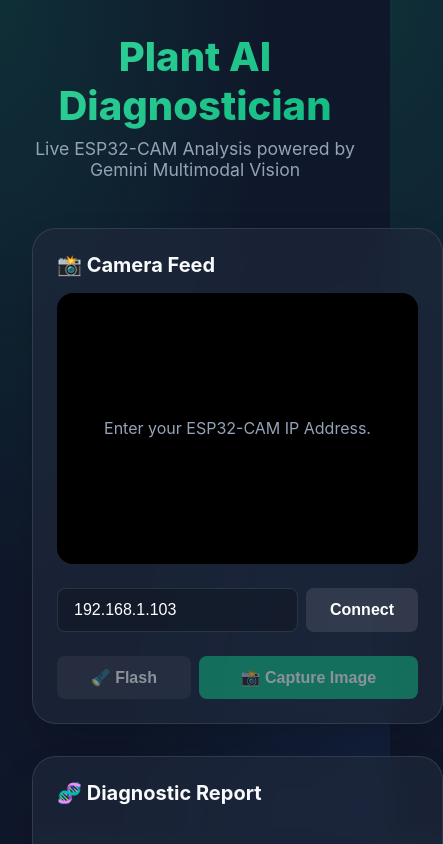
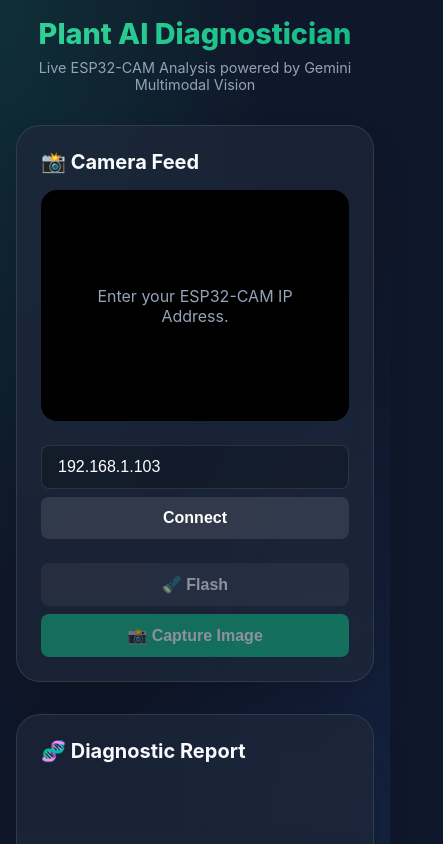
Before and after one commit to sarveshmule1504/Plant-Disease-ESP32, a React app in the folder frontend/: page / in a window 390 px wide. Shown: the top 844 px of the page, 443 px wide, since content can reach past the window. Built offline with nearby package versions, Linux system fonts and the light colour scheme; the HTML template or start-up script is replaced by a standard one.

Commit message:
Make frontend fully responsive for mobile devices

```diff
--- a/frontend/src/index.css
+++ b/frontend/src/index.css
@@ -61,6 +61,52 @@
 @media (max-width: 900px) {
   .dashboard {
     grid-template-columns: 1fr;
+  }
+}
+
+@media (max-width: 600px) {
+  .app-container {
+    padding: 1rem;
+  }
+
+  header {
+    margin-bottom: 2rem;
+  }
+
+  header h1 {
+    font-size: 1.8rem;
+  }
+
+  header p {
+    font-size: 0.9rem;
+  }
+
+  .card {
+    padding: 1rem;
+    border-radius: 1rem;
+  }
+
+  .btn {
+    padding: 0.6rem 1rem;
+    font-size: 0.95rem;
+  }
+
+  .input-group {
+    flex-direction: column;
+  }
+
+  .control-row {
+    flex-direction: column;
+    align-items: flex-start;
+    gap: 0.25rem;
+  }
+
+  .control-row select {
+    width: 100%;
+  }
+
+  .chat-bubble {
+    max-width: 95%;
   }
 }
 
```
